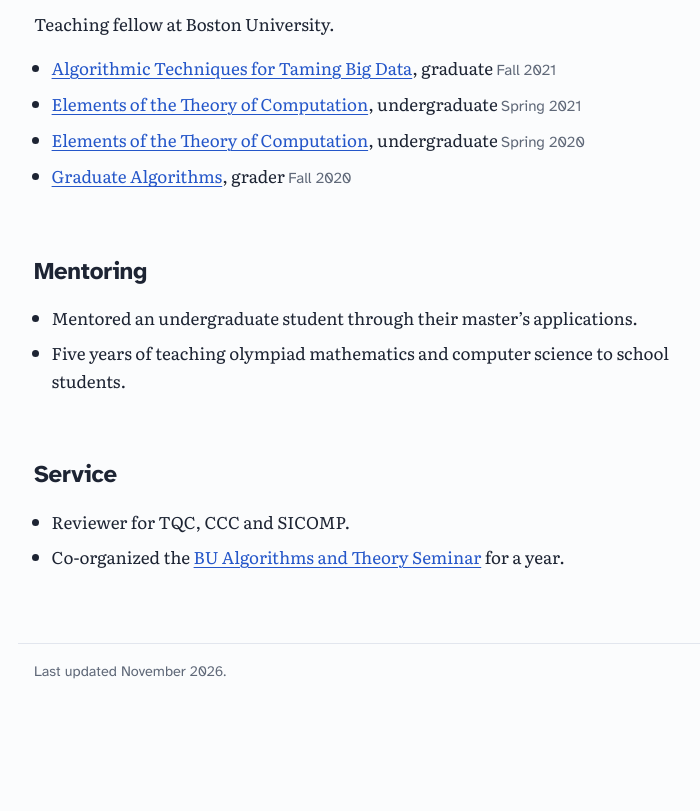
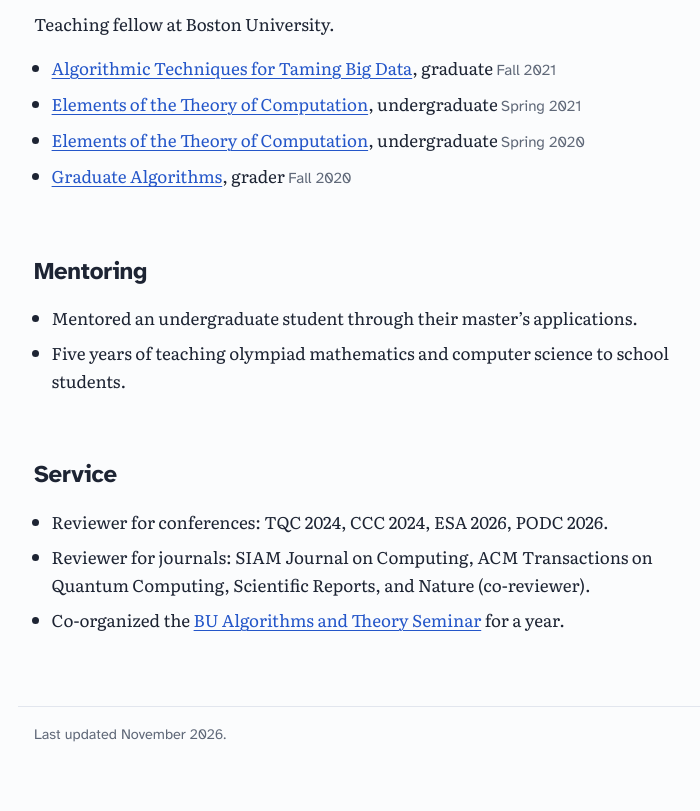
Before and after one commit to nvoronova/nvoronova.github.io, a plain HTML site: page teaching.html in a window 1280 px wide. Shown: the part 362-1173 px from the top of the page, without its empty margins (270-970 px from the left). Before the commit the page ends 1110 px from the top, so only its background shows below. Drawn offline with Linux system fonts and the light colour scheme.

Commit message:
Add IRIF email and updated reviewing list
The home page shows voronova@irif.fr instead of a placeholder. The
service list on the teaching page now names the conferences and
journals reviewed for, as on the current CV.

Co-Authored-By: Claude Opus 5.5 <noreply@anthropic.com>
Claude-Session: https://claude.ai/code/session_011CpDaLA1D4NZGn3a1Xxm4E

```diff
--- a/teaching.html
+++ b/teaching.html
@@ -55,7 +55,8 @@
 <section class="block">
   <h2>Service</h2>
   <ul class="plain">
-    <li>Reviewer for TQC, CCC and SICOMP.</li>
+    <li>Reviewer for conferences: TQC 2024, CCC 2024, ESA 2026, PODC 2026.</li>
+    <li>Reviewer for journals: SIAM Journal on Computing, ACM Transactions on Quantum Computing, Scientific Reports, and Nature (co-reviewer).</li>
     <li>Co-organized the <a href="https://www.bu.edu/cs/algorithms-and-theory-seminar/">BU Algorithms and Theory Seminar</a> for a year.</li>
   </ul>
 </section>
```
Also changed, not shown: index.html (+1 -2 lines).
